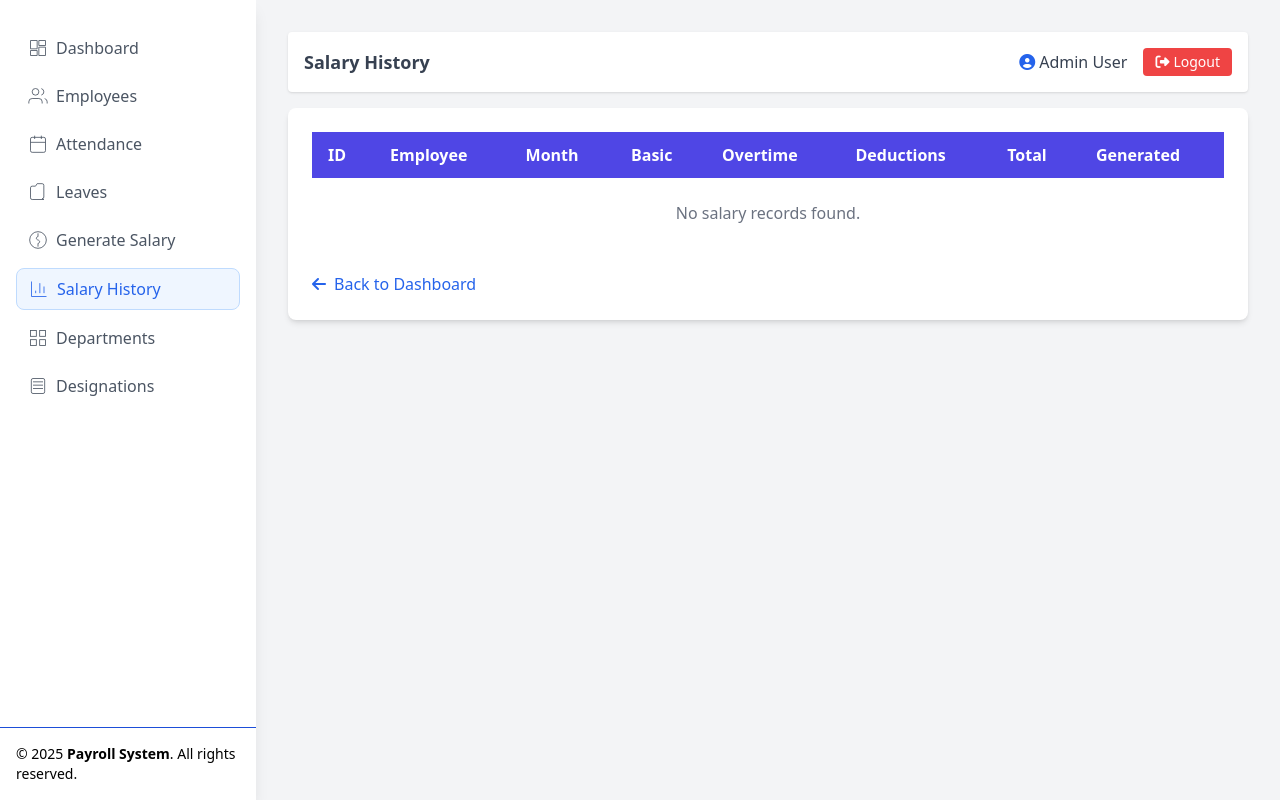
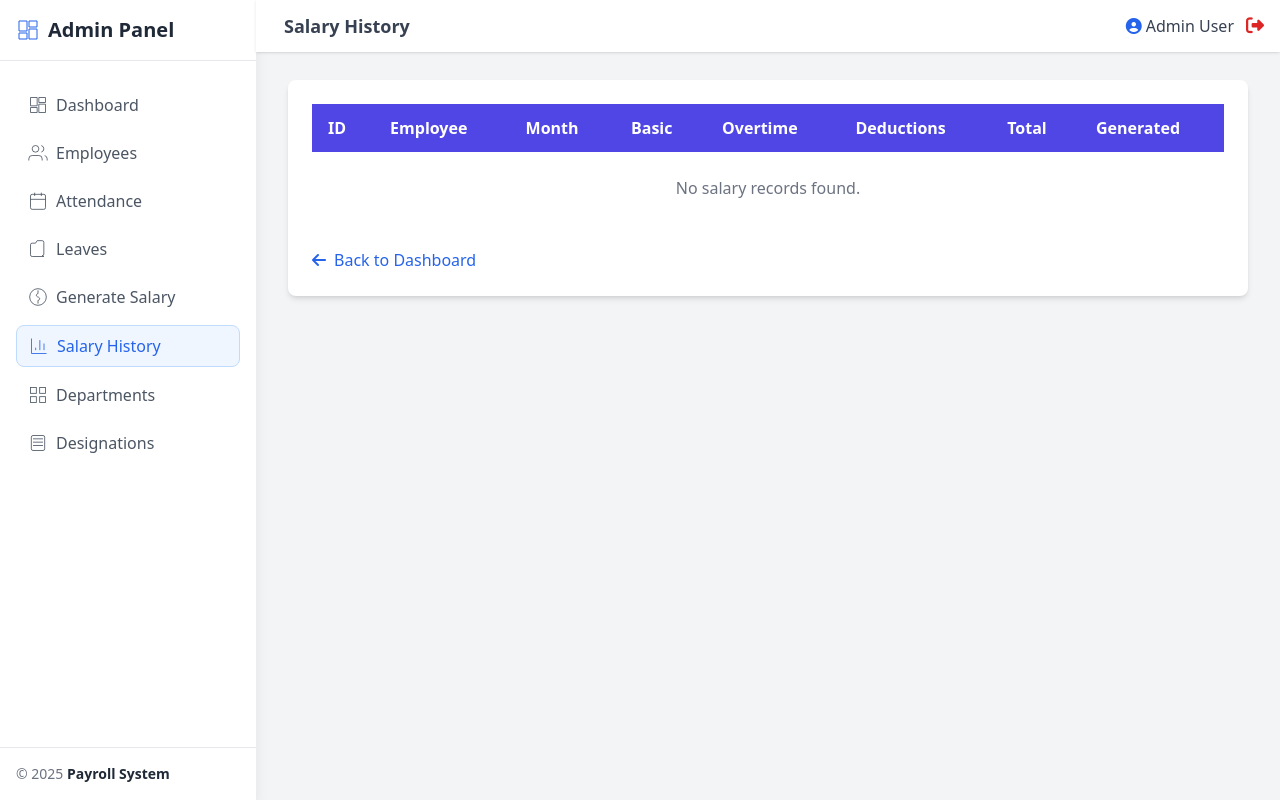
Before and after one commit to abhaydharmik/payroll_system, a PHP site: page /admin/salary_history.php in a window 1280 px wide. Run offline with PHP 8.4, Linux system fonts and the light colour scheme; a user stored in the database is signed in; data comes from the database, SQL or seed files in the repository; data that the repository does not hold is empty; some libraries are stand-ins or nearby versions.

Commit message:
Fixed Sidebar

```diff
--- a/admin/salary_history.php
+++ b/admin/salary_history.php
@@ -1,7 +1,6 @@
 <?php
 require '../config.php';
 require '../includes/auth.php';
-include '../includes/sidebar.php';
 checkRole('admin');
 
 $emp = $_SESSION['user'];
@@ -9,37 +8,63 @@ $emp = $_SESSION['user'];
 $sql = "SELECT s.id, u.name, s.month, s.basic, s.overtime_hours, s.overtime_rate, s.deductions, s.total, s.generated_at
         FROM salaries s
         JOIN users u ON s.user_id=u.id
-        ORDER BY s.generated_at ASC";
+        ORDER BY s.generated_at DESC";
 $result = $conn->query($sql);
 ?>
 <!DOCTYPE html>
 <html lang="en">
-
 <head>
   <meta charset="UTF-8">
-  <meta name="viewport" content="width=device-width, initial-scale=1.0">
-  <title>Salary History | Admin</title>
+  <meta name="viewport" content="width=device-width, initial-scale=1">
+  <title>Salary History | Payroll System</title>
   <script src="https://cdn.tailwindcss.com"></script>
   <link href="https://cdnjs.cloudflare.com/ajax/libs/font-awesome/6.5.0/css/all.min.css" rel="stylesheet">
+  <style>
+    #sidebar {
+      transition: transform 0.3s ease-in-out;
+    }
+    @media (max-width: 767px) {
+      #sidebar.mobile-hidden {
+        transform: translateX(-100%);
+      }
+    }
+  </style>
 </head>
+<body class="bg-gray-100 flex">
 
-<body class="bg-gray-100 flex flex-col md:flex-row min-h-screen">
+  <!-- SIDEBAR -->
+  <?php include_once '../includes/sidebar.php'; ?>
 
-  <!-- Main Content -->
-  <main class="flex-1 p-4 md:p-8 md:ml-64">
-    <header class="bg-white shadow px-4 py-4 flex flex-col md:flex-row justify-between items-start md:items-center rounded">
-      <h2 class="text-lg font-semibold text-gray-700 mb-2 md:mb-0">Salary History</h2>
-      <div class="flex flex-col md:flex-row items-start md:items-center space-y-2 md:space-y-0 md:space-x-4">
-        <span class="text-gray-700"><i class="fas fa-user-circle text-blue-600 mr-1"></i><?= htmlspecialchars($emp['name']); ?></span>
-        <a href="../logout.php" class="bg-red-500 hover:bg-red-600 text-white px-3 py-1 rounded text-sm flex items-center">
-          <i class="fas fa-sign-out-alt mr-1"></i>Logout
+  <!-- Overlay for Mobile -->
+  <div id="overlay" class="fixed inset-0 bg-black opacity-50 hidden z-30 md:hidden"></div>
+
+  <!-- MAIN CONTENT -->
+  <div class="flex-1 flex flex-col min-h-screen md:ml-64">
+    <!-- NAVBAR -->
+    <header class="fixed top-0 left-0 right-0 md:left-64 bg-white shadow flex justify-between items-center px-4 py-3 z-40">
+      <div class="flex items-center space-x-3">
+        <!-- Mobile menu button -->
+        <button id="sidebarToggle" class="md:hidden text-gray-700 focus:outline-none">
+          <i class="fa-solid fa-bars text-xl"></i>
+        </button>
+        <h1 class="text-lg font-semibold text-gray-700">Salary History</h1>
+      </div>
+      <div class="flex items-center space-x-3">
+        <span class="text-gray-700 flex items-center">
+          <i class="fas fa-user-circle text-blue-600 mr-1"></i>
+          <?= htmlspecialchars($emp['name']); ?>
+        </span>
+        <a href="../logout.php" class="text-red-600 hover:text-red-800">
+          <i class="fas fa-sign-out-alt text-lg"></i>
         </a>
       </div>
     </header>
 
-    <div class="bg-white shadow-md rounded-lg p-4 md:p-6 mt-4">
+    <!-- Page Content -->
+    <main class="flex-1 pt-20 px-4 md:px-8 pb-8">
+      <div class="bg-white shadow-md rounded-lg p-4 md:p-6">
         <div class="overflow-x-auto">
-        <table class="w-full table-auto border-collapse min-w-[700px]">
+          <table class="w-full table-auto border-collapse min-w-[750px]">
             <thead class="bg-indigo-600 text-white">
               <tr>
                 <th class="px-4 py-3 text-left">ID</th>
@@ -55,17 +80,17 @@ $result = $conn->query($sql);
             <tbody class="divide-y divide-gray-200">
               <?php if ($result->num_rows > 0): ?>
                 <?php while ($row = $result->fetch_assoc()): ?>
-                <tr class="hover:bg-gray-50">
+                  <tr class="hover:bg-gray-50 transition">
                     <td class="px-4 py-3"><?= $row['id'] ?></td>
-                  <td class="px-4 py-3 font-medium text-gray-700"><?= htmlspecialchars($row['name']) ?></td>
+                    <td class="px-4 py-3 font-medium text-gray-800"><?= htmlspecialchars($row['name']) ?></td>
                     <td class="px-4 py-3"><?= htmlspecialchars($row['month']) ?></td>
                     <td class="px-4 py-3 text-gray-800">₹<?= number_format($row['basic'], 2) ?></td>
-                  <td class="px-4 py-3 text-gray-600">
+                    <td class="px-4 py-3 text-gray-700">
                       <?= $row['overtime_hours'] ?> hrs
-                    <br><span class="text-sm text-gray-500">@ ₹<?= number_format($row['overtime_rate'], 2) ?></span>
+                      <div class="text-sm text-gray-500">@ ₹<?= number_format($row['overtime_rate'], 2) ?></div>
                     </td>
-                  <td class="px-4 py-3 text-red-600">-₹<?= number_format($row['deductions'], 2) ?></td>
-                  <td class="px-4 py-3 font-bold text-green-600">₹<?= number_format($row['total'], 2) ?></td>
+                    <td class="px-4 py-3 text-red-600 font-medium">-₹<?= number_format($row['deductions'], 2) ?></td>
+                    <td class="px-4 py-3 text-green-600 font-semibold">₹<?= number_format($row['total'], 2) ?></td>
                     <td class="px-4 py-3 text-sm text-gray-500"><?= date("d M Y, h:i A", strtotime($row['generated_at'])) ?></td>
                   </tr>
                 <?php endwhile; ?>
@@ -78,6 +103,7 @@ $result = $conn->query($sql);
           </table>
         </div>
 
+        <!-- Back to Dashboard -->
         <div class="mt-6 text-center md:text-left">
           <a href="dashboard.php" class="text-blue-600 hover:underline flex items-center justify-center md:justify-start">
             <i class="fa-solid fa-arrow-left mr-2"></i> Back to Dashboard
@@ -85,6 +111,7 @@ $result = $conn->query($sql);
         </div>
       </div>
     </main>
+  </div>
 
   <script src="../assets/js/script.js"></script>
 </body>
--- a/assets/js/script.js
+++ b/assets/js/script.js
@@ -24,39 +24,16 @@ function togglePassword(id) {
 }
 
 // Sidebar Toggle Logic 'sidebar.php'
-document.addEventListener("DOMContentLoaded", () => {
 const sidebar = document.getElementById("sidebar");
+const toggleBtn = document.getElementById("sidebarToggle");
 const overlay = document.getElementById("overlay");
-  const toggleBtn = document.getElementById("sidebarToggle");
 
-  // Check saved state
-  if (sessionStorage.getItem("sidebarOpen") === "true") {
-    sidebar.classList.remove("-translate-x-full");
-    overlay.classList.remove("hidden");
-  }
-
-  // Toggle sidebar
 toggleBtn.addEventListener("click", () => {
-    sidebar.classList.toggle("-translate-x-full");
+  sidebar.classList.toggle("mobile-hidden");
   overlay.classList.toggle("hidden");
-    sessionStorage.setItem(
-      "sidebarOpen",
-      !sidebar.classList.contains("-translate-x-full")
-    );
 });
 
-  // Overlay click
 overlay.addEventListener("click", () => {
-    sidebar.classList.add("-translate-x-full");
+  sidebar.classList.add("mobile-hidden");
   overlay.classList.add("hidden");
-    sessionStorage.setItem("sidebarOpen", false);
 });
-
-  // Reset sidebar on desktop
-  window.addEventListener("resize", () => {
-    if (window.innerWidth >= 768) {
-      sidebar.classList.remove("-translate-x-full");
-      overlay.classList.add("hidden");
-    }
-  });
-});
--- a/includes/sidebar.php
+++ b/includes/sidebar.php
@@ -3,35 +3,21 @@
 $currentPage = basename($_SERVER['PHP_SELF']);
 ?>
 
-<!-- Mobile Header -->
-<header class="fixed top-0 left-0 right-0 bg-white shadow-md flex items-center justify-between px-4 py-3 md:hidden z-50">
-    <!-- Hamburger Button on Left -->
-    <button id="sidebarToggle" class="text-gray-800 text-2xl focus:outline-none">
-        <svg xmlns="http://www.w3.org/2000/svg" class="w-6 h-6" fill="none" viewBox="0 0 24 24" stroke="currentColor">
-            <path stroke-linecap="round" stroke-linejoin="round" stroke-width="2" d="M4 6h16M4 12h16M4 18h16"/>
-        </svg>
-    </button>
-    <h1 class="text-lg font-bold text-gray-800 flex items-center ml-4">
-        <svg xmlns="http://www.w3.org/2000/svg" class="w-5 h-5 mr-2" fill="none" viewBox="0 0 24 24" stroke="currentColor">
-            <path d="M3 13h8V3H3v10zM13 21h8V11h-8v10zM3 21h8v-6H3v6zM13 3v6h8V3h-8z"/>
-        </svg>
-        Admin Panel
-    </h1>
-</header>
+<!-- Sidebar -->
+<aside id="sidebar" class="fixed inset-y-0 left-0 w-64 bg-white flex flex-col transform mobile-hidden md:translate-x-0 transition-transform duration-300 z-40 shadow-lg">
 
-<!-- Sidebar -->
-<aside id="sidebar" class="fixed inset-y-0 left-0 w-64 bg-white flex flex-col transform -translate-x-full md:translate-x-0 transition-transform duration-300 z-40 shadow-lg">
-    <!-- Mobile Close Button -->
-    <div class="flex justify-end md:hidden p-4">
-        <button id="sidebarClose" class="text-gray-800 text-2xl hover:text-red-600 focus:outline-none">
-            <!-- X Icon -->
-            <svg xmlns="http://www.w3.org/2000/svg" class="w-6 h-6" fill="none" viewBox="0 0 24 24" stroke="currentColor">
-                <path stroke-linecap="round" stroke-linejoin="round" stroke-width="2" d="M6 18L18 6M6 6l12 12"/>
+    <!-- Logo / Title -->
+    <div class="p-2 md:p-4 border-b">
+        <h1 class="text-xl font-bold flex items-center text-gray-800">
+            <svg xmlns="http://www.w3.org/2000/svg" class="w-6 h-6 mr-2 text-blue-600" fill="none" viewBox="0 0 24 24" stroke="currentColor">
+                <path d="M3 13h8V3H3v10zM13 21h8V11h-8v10zM3 21h8v-6H3v6zM13 3v6h8V3h-8z"/>
             </svg>
-        </button>
+            Admin Panel
+        </h1>
     </div>
 
-    <nav class="flex-1 px-4 py-7 mt-4 md:mt-0 space-y-2 overflow-y-auto">
+    <!-- Navigation Menu -->
+    <nav class="flex-1 px-4 py-6 space-y-2 overflow-y-auto">
         <?php
         $menuItems = [
             'dashboard.php'       => ['title' => 'Dashboard', 'icon' => '<path d="M3 13h8V3H3v10zM13 21h8V11h-8v10zM3 21h8v-6H3v6zM13 3v6h8V3h-8z"/>' ],
@@ -53,45 +39,15 @@ $currentPage = basename($_SERVER['PHP_SELF']);
             echo '<a href="'.$file.'" class="block py-2 px-3 rounded-lg flex items-center '.$activeClass.'">
                     <svg xmlns="http://www.w3.org/2000/svg" class="w-5 h-5 mr-2" fill="none" viewBox="0 0 24 24" stroke="currentColor">
                         '.$item['icon'].'
-                    </svg>'.$item['title'].'
+                    </svg>
+                    '.$item['title'].'
                   </a>';
         endforeach;
         ?>
     </nav>
 
     <!-- Footer -->
-    <div class="p-4 border-t mt-4 border-blue-700">
-        <p class="text-sm">&copy; <?= date("Y"); ?> <span class="font-semibold">Payroll System</span>. All rights reserved.</p>
+    <div class="p-4 border-t mt-4">
+        <p class="text-sm text-gray-500">&copy; <?= date("Y"); ?> <span class="font-semibold text-gray-800">Payroll System</span></p>
     </div>
 </aside>
-
-<!-- Overlay for Mobile -->
-<div id="overlay" class="fixed inset-0 bg-black opacity-50 hidden z-30 md:hidden"></div>
-
-<!-- Sidebar Toggle Script -->
-<script>
-document.addEventListener('DOMContentLoaded', () => {
-    const sidebar = document.getElementById('sidebar');
-    const overlay = document.getElementById('overlay');
-    const toggleBtn = document.getElementById('sidebarToggle');
-    const closeBtn = document.getElementById('sidebarClose');
-
-    // Open sidebar
-    toggleBtn.addEventListener('click', () => {
-        sidebar.classList.remove('-translate-x-full');
-        overlay.classList.remove('hidden');
-    });
-
-    // Close sidebar (X button)
-    closeBtn.addEventListener('click', () => {
-        sidebar.classList.add('-translate-x-full');
-        overlay.classList.add('hidden');
-    });
-
-    // Click overlay to close
-    overlay.addEventListener('click', () => {
-        sidebar.classList.add('-translate-x-full');
-        overlay.classList.add('hidden');
-    });
-});
-</script>
```
Also changed, not shown: admin/attendance.php (+39 -20 lines), admin/dashboard.php (+43 -35 lines), admin/departments.php (+42 -17 lines), admin/designations.php (+65 -31 lines), admin/employees.php (+56 -49 lines), admin/generate_salary.php (+39 -13 lines), admin/leaves.php (+44 -24 lines). Lines whose indentation alone changed are shown as unchanged.
